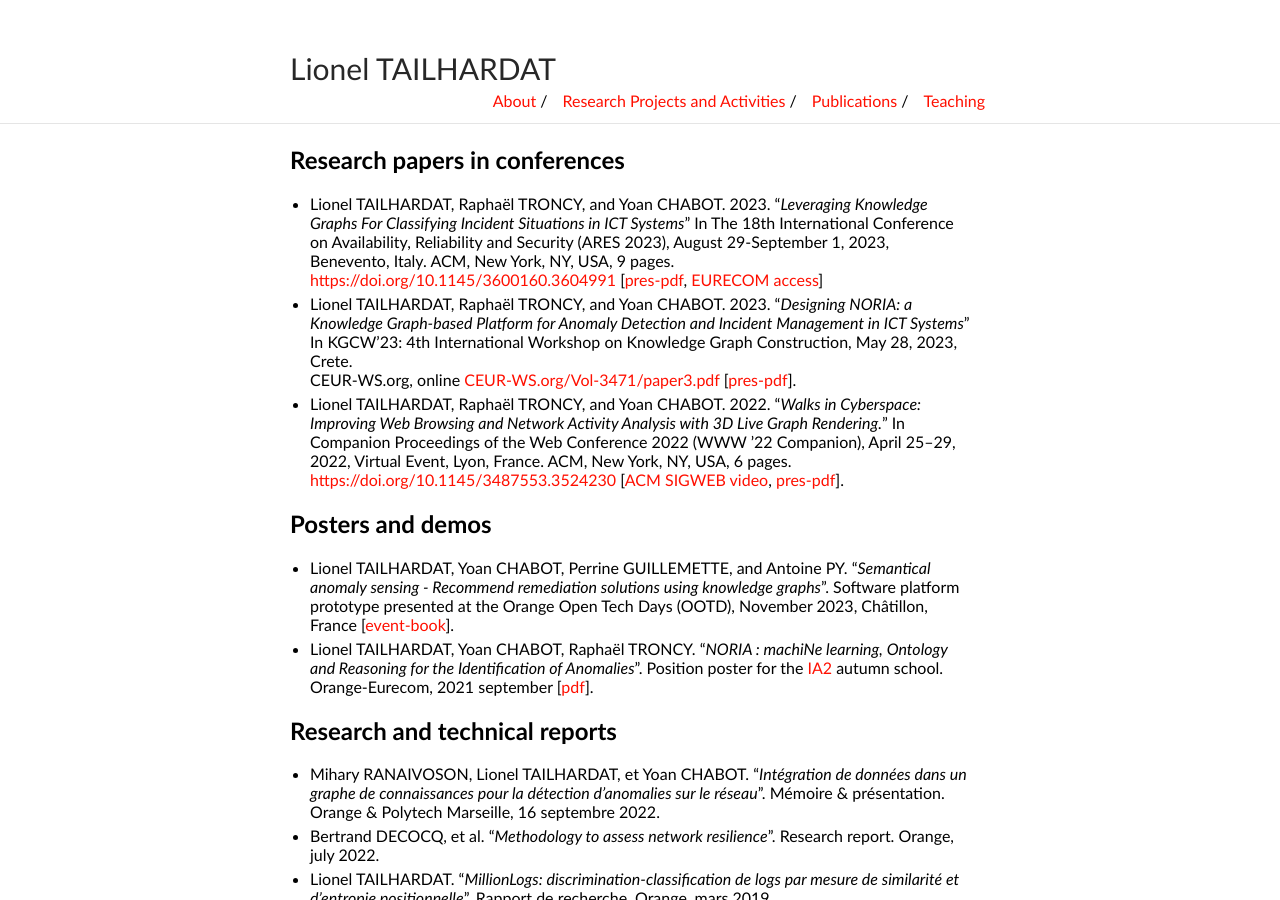
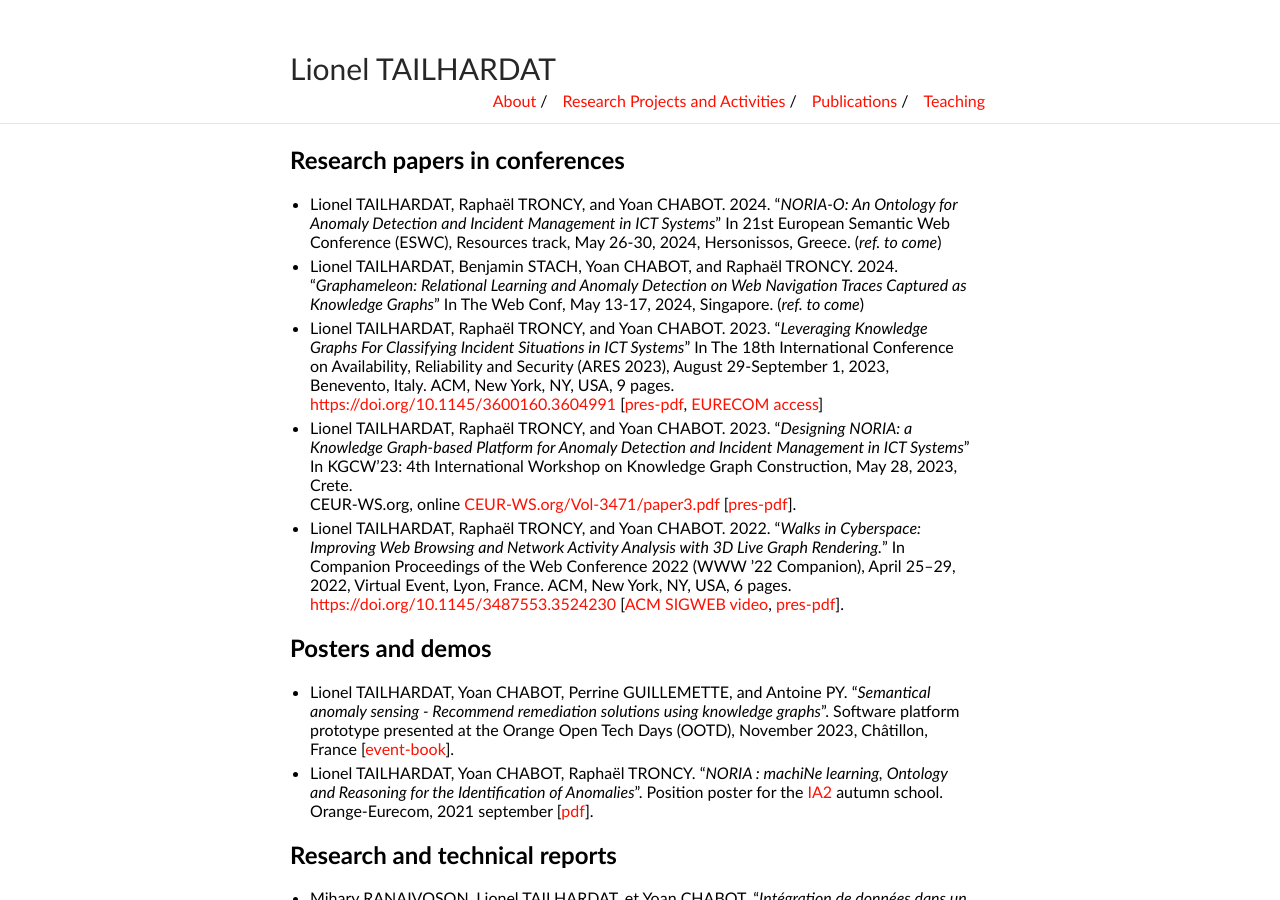
Before and after one commit to GenEars/GenEars.github.io, a Jekyll site: the page built from publications.md, in a window 1280 px wide and 900 px high. Built offline with Jekyll 4.4.1, drawn with Linux system fonts in a browser that asks for light colours.

Commit message:
Added Graphameleon and NORIA-O papers in publications.md
Signed-off-by: Lionel TAILHARDAT <lionel.tailhardat@orange.fr>

```diff
--- a/publications.md
+++ b/publications.md
@@ -5,6 +5,14 @@ title: Publications - Lionel TAILHARDAT
 
 ## Research papers in conferences
 
+* Lionel TAILHARDAT, Raphaël TRONCY, and Yoan CHABOT. 2024.
+  "*NORIA-O: An Ontology for Anomaly Detection and Incident Management in ICT Systems*"
+  In 21st European Semantic Web Conference (ESWC), Resources track, May 26-30, 2024, Hersonissos, Greece.
+  (*ref. to come*)
+* Lionel TAILHARDAT, Benjamin STACH, Yoan CHABOT, and Raphaël TRONCY. 2024.
+  "*Graphameleon: Relational Learning and Anomaly Detection on Web Navigation Traces Captured as Knowledge Graphs*"
+  In The Web Conf, May 13-17, 2024, Singapore.
+  (*ref. to come*)
 * Lionel TAILHARDAT, Raphaël TRONCY, and Yoan CHABOT. 2023.
   "*Leveraging Knowledge Graphs For Classifying Incident Situations in ICT Systems*"
   In The 18th International Conference on Availability, Reliability and Security (ARES 2023), August 29-September 1, 2023, Benevento, Italy.
```
